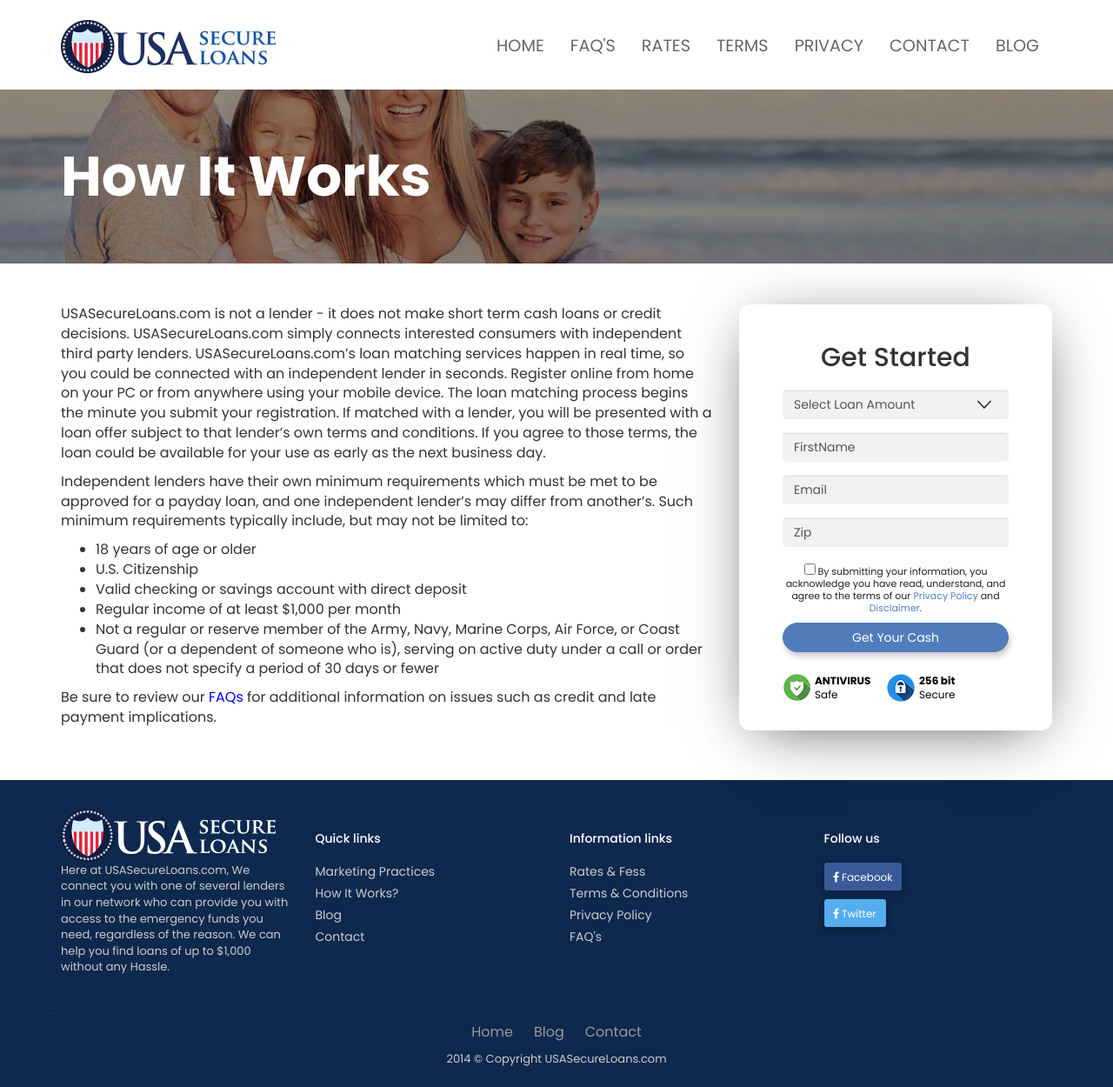
After one commit to SparcsDigitalAgency/usasecureloans, a PHP site: page /new-website/how-it-works.php in a window 1280 px wide. The commit adds this page. Shown: the whole page at 87% size. Run offline with PHP 8.4, Linux system fonts and the light colour scheme; some libraries are stand-ins or nearby versions; some web fonts are replaced.

Commit message:
updated full website

```diff
--- a/new-website/css/style.css
+++ b/new-website/css/style.css
@@ -1272,5 +1272,11 @@ button {
 .head{
     padding-top: 8%;
 }
-.success{background:#CFFFF5;padding:10px;margin-bottom:10px;border:1px solid #B9ECCE;border-radius:5px;font-weight:normal;color:#000;}
-.error{background:#FFDFDF;padding:10px;margin-bottom:10px;border:1px solid #FFCACA;border-radius:5px;font-weight:normal; color:#000;}
+.success{background:#CFFFF5;}
+.error{background-color: #ffd7d7}
+.errorTextBox {
+    border: 1px solid #cc0000 !important;
+}
+#consent_title a {
+    color: #517dbb;
+}
--- /dev/null
+++ b/new-website/how-it-works.php
@@ -0,0 +1,53 @@
+<!-- header -->
+<?php
+
+   $meta_tags=array(
+         'title'        => 'USA Secure Loans ',
+      'description'  => '',
+      'keywords'=>'',
+      "no-index" => true,
+      'no-follow' =>true,
+      'no-archieve' =>true,
+
+   );
+
+include_once('partials/header.php')
+
+?>
+
+    <!--Header-area-->
+    <header class="header-area overlay full-height relative v-center low-height-header" id="home-page">
+        <div class="absolute anlge-bg"></div>
+        <div class="container">
+            <div class="row v-center">
+                <div class="col-xs-12 col-md-12 header-text">
+                    <h1 class="wow fadeInLeft">How It Works</h1>
+                </div>
+            </div>
+        </div>
+    </header>
+    <!--Header-area/-->
+
+    <section class="faq_section_1">
+        <div class="container">
+            <div class="row">
+                <div class="col-lg-8">
+                    <p>USASecureLoans.com is not a lender - it does not make short term cash loans or credit decisions. USASecureLoans.com simply connects interested consumers with independent third party lenders. USASecureLoans.com’s loan matching services happen in real time, so you could be connected with an independent lender in seconds. Register online from home on your PC or from anywhere using your mobile device. The loan matching process begins the minute you submit your registration. If matched with a lender, you will be presented with a loan offer subject to that lender’s own terms and conditions. If you agree to those terms, the loan could be available for your use as early as the next business day.</p>
+                    <p>Independent lenders have their own minimum requirements which must be met to be approved for a payday loan, and one independent lender’s may differ from another’s. Such minimum requirements typically include, but may not be limited to: </p>
+                    <ul>
+                    <li>18 years of age or older</li>
+                    <li>U.S. Citizenship</li>
+                    <li>Valid checking or savings account with direct deposit </li>
+                    <li>Regular income of at least $1,000 per month </li>
+                    <li>Not a regular or reserve member of the Army, Navy, Marine Corps, Air Force, or Coast Guard (or a dependent of someone who is), serving on active duty under a call or order that does not specify a period of 30 days or fewer </li>
+                    </ul>
+                    <p>Be sure to review our <a style="color:blue; text-decoration:none;" href="<?php echo $path; ?>faqs">FAQs</a> for additional information on issues such as credit and late payment implications.</p>
+
+                </div>
+                <?php include_once('partials/form-section.php')?>
+            </div>
+        </div>
+
+    </section>
+
+  <?php include_once('partials/footer.php')?>
--- a/new-website/index.php
+++ b/new-website/index.php
@@ -22,7 +22,7 @@ include_once('partials/header.php')
                 <div class="col-xs-12 col-md-7 header-text">
                     <h2 class="wow fadeInLeft">Get lender approval<br> as soon as tomorrow </h2>
                     <p class="wow fadeInLeft">Lorem ipsum dolor sit amet, consectetur adipisicing elit. Libero ex inventore vel error quibusdam animi fugiat, doloribus dolores consectetur nulla deleniti sint blanditiis quod debitis quis vitae officiis tempora numquam.</p>
-                    <a href="<?php echo $path; ?>form.php" class="button white wow fadeInLeft">Get Started</a>
+                    <a href="<?php echo $path; ?>paydayloan" class="button white wow fadeInLeft">Get Started</a>
                 </div>
                 <?php include_once('partials/form-section.php')?>
             </div>
--- a/new-website/partials/config.php
+++ b/new-website/partials/config.php
@@ -5,11 +5,13 @@ $http = isset($_POST['value']) ? $_POST['value'] : '';
 $index = isset($_POST['value']) ? $_POST['value'] : '';
 $contact = isset($_POST['value']) ? $_POST['value'] : '';
 $faq = isset($_POST['value']) ? $_POST['value'] : '';
-$form = isset($_POST['value']) ? $_POST['value'] : '';
+$paydayloan = isset($_POST['value']) ? $_POST['value'] : '';
 $privacy = isset($_POST['value']) ? $_POST['value'] : '';
 $rates = isset($_POST['value']) ? $_POST['value'] : '';
 $terms = isset($_POST['value']) ? $_POST['value'] : '';
 $contact_me = isset($_POST['value']) ? $_POST['value'] : '';
+$howitworks = isset($_POST['value']) ? $_POST['value'] : '';
+$marketingpractices = isset($_POST['value']) ? $_POST['value'] : '';
 $site = isset($_POST['value']) ? $_POST['value'] : '';
 
 	$path = ($path) ?: 'http://localhost//git/usasecureloans/new-website/';
@@ -18,10 +20,12 @@ $site = isset($_POST['value']) ? $_POST['value'] : '';
 	$contact =  (preg_match("/contact.php/",$_SERVER['SCRIPT_FILENAME']));
 	$contact_me =  (preg_match("/contact_me.php/",$_SERVER['SCRIPT_FILENAME']));
 	$faq =  (preg_match("/faq.php/",$_SERVER['SCRIPT_FILENAME']));
-	$form =  (preg_match("/form.php/",$_SERVER['SCRIPT_FILENAME']));
+	$paydayloan =  (preg_match("/paydayloan.php/",$_SERVER['SCRIPT_FILENAME']));
 	$privacy = (preg_match("/privacy.php/", $_SERVER['SCRIPT_FILENAME']));
 	$rates = (preg_match("/rates.php/", $_SERVER['SCRIPT_FILENAME']));
 	$terms = (preg_match("/terms.php/", $_SERVER['SCRIPT_FILENAME']));
+	$howitworks = (preg_match("/how-it-works.php/", $_SERVER['SCRIPT_FILENAME']));
+	$marketingpractices = (preg_match("/marketing-practices.php/", $_SERVER['SCRIPT_FILENAME']));
 
 	$site = (preg_match("/localhost/",$_SERVER['HTTP_HOST'])) ? 'http://localhost//git/usasecureloans/new-website/' : 'http://usasecureloans.com/';
 ?>
--- a/new-website/partials/footer.php
+++ b/new-website/partials/footer.php
@@ -15,10 +15,10 @@
             <h5 class="headin5_amrc col_white_amrc pt2">Quick links</h5>
             <!--headin5_amrc-->
             <ul class="footer_ul_amrc">
-               <li><a href="">Marketing Practices</a></li>
-               <li><a href="">How It Works?</a></li>
-               <li><a href="">Blog</a></li>
-               <li><a href="">Contact</a></li>
+               <li><a href="<?php echo $path; ?>marketing-practices">Marketing Practices</a></li>
+               <li><a href="<?php echo $path; ?>how-it-works">How It Works?</a></li>
+               <li><a href="<?php echo $path; ?>blog">Blog</a></li>
+               <li><a href="<?php echo $path; ?>contact">Contact</a></li>
             </ul>
             <!--footer_ul_amrc ends here-->
          </div>
@@ -26,10 +26,10 @@
             <h5 class="headin5_amrc col_white_amrc pt2">Information links</h5>
             <!--headin5_amrc-->
             <ul class="footer_ul_amrc">
-               <li><a href="">Rates & Fess</a></li>
-               <li><a href="">Terms & Conditions</a></li>
-               <li><a href="">Privacy Policy</a></li>
-               <li><a href="">FAQ's</a></li>
+               <li><a href="<?php echo $path; ?>rates">Rates & Fess</a></li>
+               <li><a href="<?php echo $path; ?>terms">Terms & Conditions</a></li>
+               <li><a href="<?php echo $path; ?>privacy">Privacy Policy</a></li>
+               <li><a href="<?php echo $path; ?>faq">FAQ's</a></li>
             </ul>
             <!--footer_ul_amrc ends here-->
          </div>
@@ -52,7 +52,7 @@
    <ul class="foote_bottom_ul_amrc">
       <li><a href="<?php echo $path; ?>index">Home</a></li>
       <li><a href="<?php echo $path; ?>blog"">Blog</a></li>
-      <li><a href="<?php echo $path; ?>contact"">Contact</a></li>
+      <li><a href="<?php echo $path; ?>contact">Contact</a></li>
    </ul>
    <!--foote_bottom_ul_amrc ends here-->
    <p class="text-center">2014 © Copyright USASecureLoans.com</a></p>
--- a/new-website/partials/form-section.php
+++ b/new-website/partials/form-section.php
@@ -1,6 +1,6 @@
 <div class="col-lg-4" style="margin-left: auto;">
                     <div class="hand-mockup text-lg-left text-center wow fadeInRight">
-                        <form class="bg-white us-form" action="https://www.usasecureloans.com/payday-loan.html" method="get" name="ShortForm">
+                        <form class="bg-white us-form" action="<?php echo $path; ?>paydayloan" method="get" name="ShortForm">
                           <h2 class="mb-4 mt-0 text-center">Get Started</h2>
                           <div class="form-group">
                             <div class="pb_select-wrap">
@@ -40,7 +40,8 @@
                             </p>
                           </div>
                           <div class="form-group">
-                            <input type="submit" value="Get Your Cash" ONCLICK="javascript:validateForm()" class="btn btn-primary btn-md btn-block pb_btn-pill  btn-shadow-blue" value="Get Your Cash">
+                            <input type="button" value="Get Your Cash" ONCLICK="javascript:validateForm()" class="btn btn-primary btn-md btn-block pb_btn-pill  btn-shadow-blue" value="Get Your Cash">
+
                           </div>
                           <div class="sec-ico">
                             <div>
--- a/new-website/partials/header.php
+++ b/new-website/partials/header.php
@@ -24,8 +24,7 @@ include_once('config.php')
     <meta name="robots" content="noarchive">
 <?php endif; ?>
     <!-- Place favicon.ico in the root directory -->
-    <link rel="apple-touch-icon" href="images/apple-touch-icon.png">
-    <link rel="shortcut icon" type="image/ico" href="images/favicon.ico" />
+    <link rel="shortcut icon" href="<?php echo $path;?>images/usl.ico">
     <!-- Plugin-CSS -->
     <link rel="stylesheet" href="<?php echo $path; ?>css/bootstrap.min.css">
     <link rel="stylesheet" href="<?php echo $path; ?>css/owl.carousel.min.css">
```
Also changed, not shown: new-website/marketing-practices.php (added, +45 -0 lines), new-website/images/favicon.ico (deleted), new-website/images/post-4.jpg (deleted), new-website/images/usl.ico (added), new-website/images/widget-1.jpg (deleted), new-website/paydayloan.php (renamed from new-website/form.php), 1 other file.
